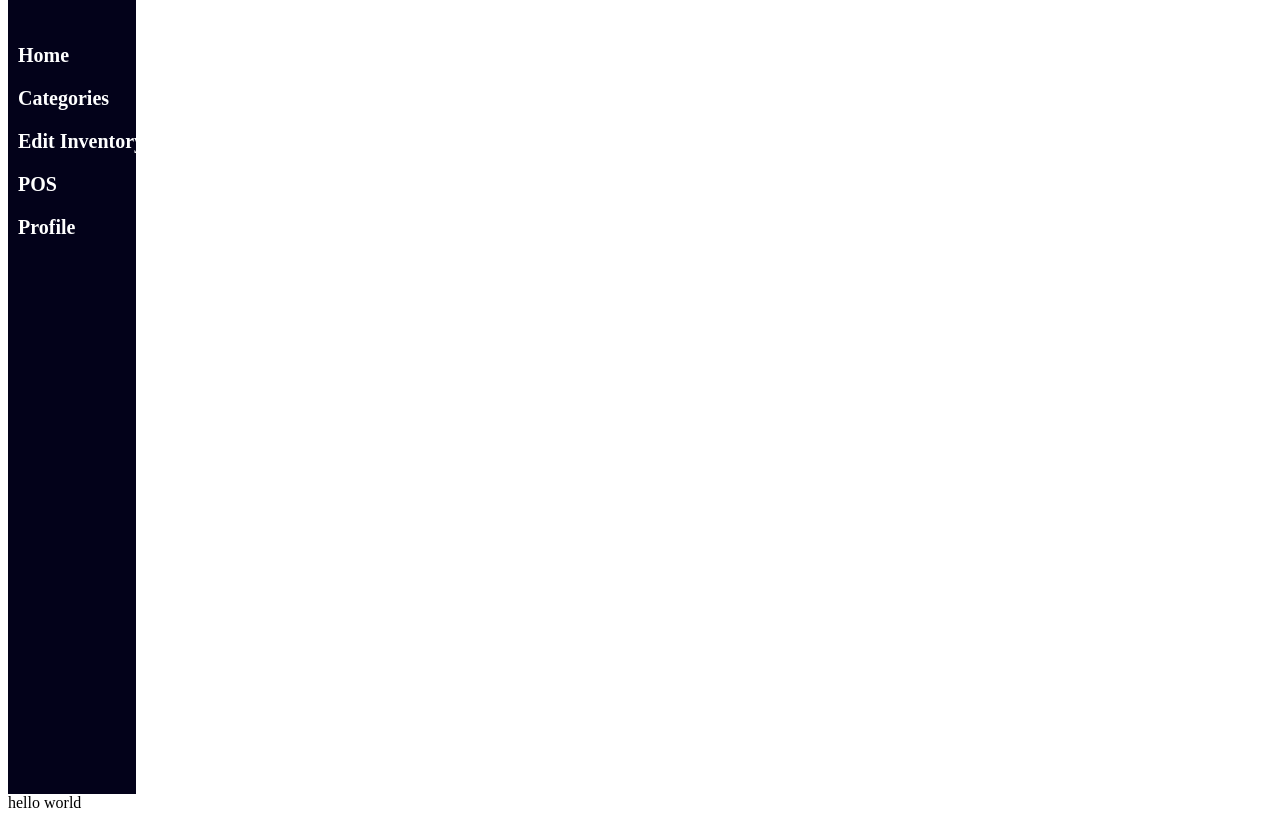
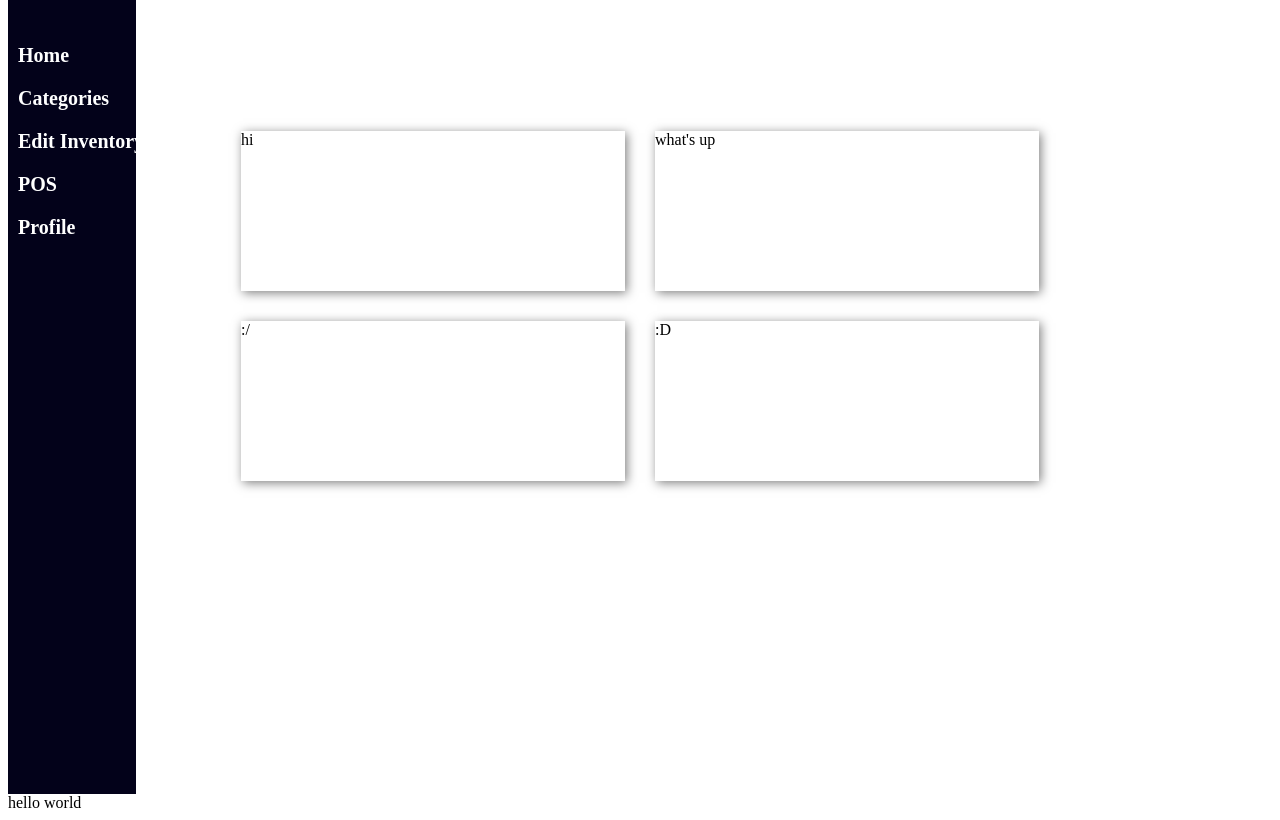
Before and after one commit to d-zeh/inventoryProject, a plain HTML site: page inventory.html in a window 1280 px wide. Shown: the part 94-914 px from the top of the page. Drawn offline with Linux system fonts and the light colour scheme.

Commit message:
boes made on home page

```diff
--- a/inventory.html
+++ b/inventory.html
@@ -21,6 +21,17 @@
           <li><a href="#">POS</a></li>
           <li><a href="#">Profile</a></li>
         </ul>
+
+
+      </div>
+
+      <div class="rectangles">
+        <div class="rectangle">
+          hi
+        </div>
+        <div class="rectangle">what's up</div>
+        <div class="rectangle">:/</div>
+        <div class="rectangle">:D</div>
       </div>
     hello world
 
--- a/styles.css
+++ b/styles.css
@@ -4,6 +4,7 @@
     display: flex;
     justify-content: center;
     align-items: center;
+    font-family: 'Trebuchet MS', 'Lucida Sans Unicode', 'Lucida Grande', 'Lucida Sans', Arial, sans-serif;
   }
 
 .navBar ul {
@@ -73,3 +74,19 @@
 .sidebar li:hover{
     background-color: rgb(1, 123, 255); /* Change background color of the list item on hover */
 }
+
+.rectangles {
+  position: absolute; /* Position the rectangles relative to the viewport */
+  top: 50%;
+  left: 50%;
+  transform: translate(-50%, -50%); /* Center the rectangles horizontally and vertically */
+  display: grid; /* Use CSS grid for layout */
+  grid-template-columns: repeat(2, 30vw);
+  grid-template-rows: repeat(2, 20vh);
+  gap: 30px;
+}
+
+.rectangle {
+  background-color: white; /* Set background color of the rectangle */
+  box-shadow: 2px 2px 10px rgba(0, 0, 0, 0.507); /* Add drop shadow to the rectangle */
+}
```
